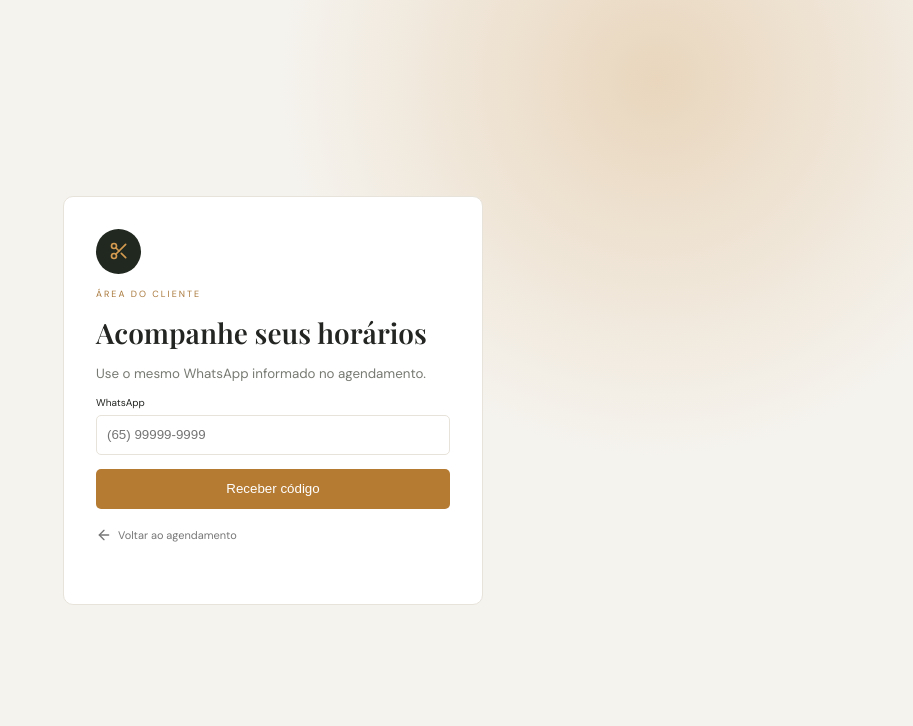
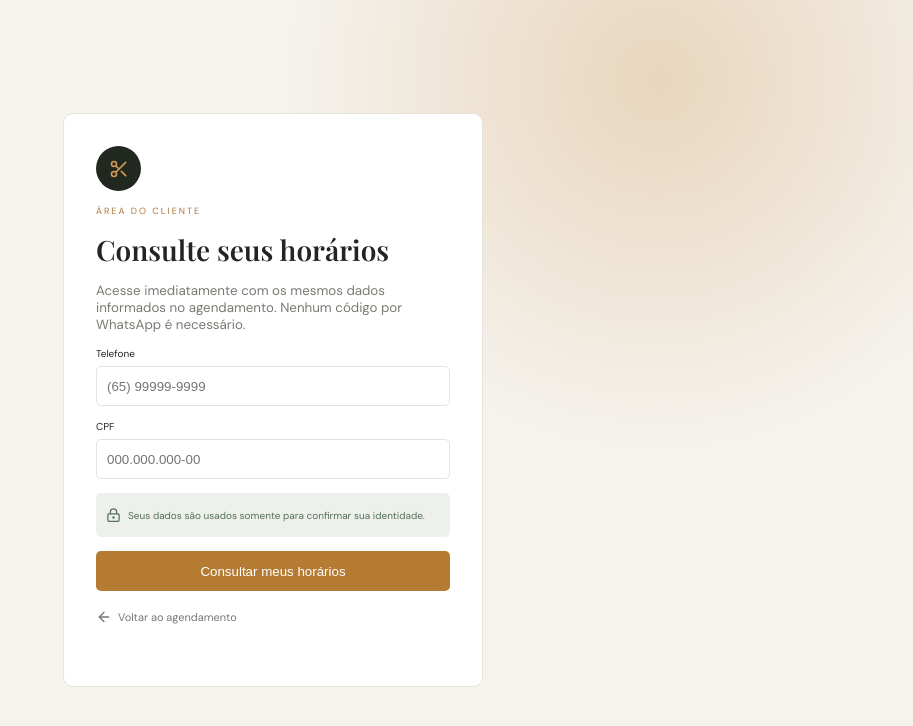
Before and after one commit to matheusgdoor/navalha, a Next.js app: page /cliente/login in a window 1280 px wide. Shown: the top 726 px of the page, without its empty margins (367-1280 px from the left). Built offline with nearby package versions, Linux system fonts and the light colour scheme.

Commit message:
Permitir consulta segura de horarios sem WhatsApp

```diff
--- a/app/agendar/page.tsx
+++ b/app/agendar/page.tsx
@@ -303,11 +303,12 @@ function Booking() {
             </label>
           </div>
           <label>
-            CPF (opcional)
+            CPF
             <input
               name="cpf"
               inputMode="numeric"
               placeholder="000.000.000-00"
+              required
               onChange={(e) =>
                 (e.currentTarget.value = maskCpf(e.currentTarget.value))
               }
--- /dev/null
+++ b/app/api/customer/login/route.ts
@@ -0,0 +1,36 @@
+import { createHash } from "crypto";
+import { NextResponse } from "next/server";
+import { query } from "@/lib/db";
+import { validCpf, validPhone } from "@/lib/br-fields";
+import { createCustomerSession, CUSTOMER_COOKIE } from "@/lib/customer-auth";
+
+export async function POST(request: Request) {
+  const body = await request.json().catch(() => ({}));
+  const phone = String(body.phone || "");
+  const cpf = String(body.cpf || "");
+  const slug = String(body.organization || "navalha");
+  if (!validPhone(phone) || !validCpf(cpf)) return NextResponse.json({ error: "Informe telefone e CPF válidos" }, { status: 400 });
+  const forwarded = request.headers.get("x-forwarded-for")?.split(",")[0]?.trim() || "local";
+  const identifier = createHash("sha256").update(`${phone.replace(/\D/g, "")}:${forwarded}`).digest("hex");
+  const attempts = await query<{ count: number }>(
+    "SELECT count(*)::int count FROM customer_login_attempts WHERE identifier_hash=$1 AND success=false AND attempted_at>now()-interval '15 minutes'",
+    [identifier],
+  );
+  if ((attempts.rows[0]?.count || 0) >= 8) return NextResponse.json({ error: "Muitas tentativas. Aguarde 15 minutos." }, { status: 429 });
+  const customer = (
+    await query<any>(
+      `SELECT c.id,c.name,c.organization_id,o.slug FROM clients c JOIN organizations o ON o.id=c.organization_id
+       WHERE regexp_replace(COALESCE(c.phone,''),'\D','','g')=regexp_replace($1,'\D','','g')
+       AND regexp_replace(COALESCE(c.cpf,''),'\D','','g')=regexp_replace($2,'\D','','g')
+       AND (o.slug=$3 OR replace(o.slug,'-','')=replace($3,'-','')) AND o.status IN('ACTIVE','TRIAL') AND o.manual_suspended=false
+       AND c.anonymized_at IS NULL ORDER BY c.updated_at DESC LIMIT 1`,
+      [phone, cpf, slug],
+    )
+  ).rows[0];
+  await query("INSERT INTO customer_login_attempts(identifier_hash,success) VALUES($1,$2)", [identifier, Boolean(customer)]);
+  if (!customer) return NextResponse.json({ error: "Dados não conferem. Verifique o telefone e o CPF cadastrados." }, { status: 401 });
+  const token = await createCustomerSession({ clientId: customer.id, organizationId: customer.organization_id, organizationSlug: customer.slug, name: customer.name });
+  const response = NextResponse.json({ ok: true });
+  response.cookies.set(CUSTOMER_COOKIE, token, { httpOnly: true, sameSite: "lax", secure: process.env.NODE_ENV === "production", path: "/", maxAge: 604800 });
+  return response;
+}
--- a/app/api/public/book/route.ts
+++ b/app/api/public/book/route.ts
@@ -7,10 +7,7 @@ import { PRIVACY_POLICY_VERSION } from "@/lib/privacy";
 const schema = z.object({
   name: z.string().min(2),
   phone: z.string().refine(validPhone, "Telefone inválido"),
-  cpf: z
-    .string()
-    .refine((v) => !v || validCpf(v), "CPF inválido")
-    .optional(),
+  cpf: z.string().refine(validCpf, "CPF inválido"),
   email: z.string().email().optional().or(z.literal("")),
   barberId: z.string().uuid(),
   serviceId: z.string().uuid(),
--- a/app/cliente/login/page.tsx
+++ b/app/cliente/login/page.tsx
@@ -1,121 +1,41 @@
 "use client";
 import { FormEvent, Suspense, useState } from "react";
 import { useSearchParams } from "next/navigation";
-import { ArrowLeft, MessageCircle, Scissors } from "lucide-react";
-import { maskPhone } from "@/lib/masks";
+import { ArrowLeft, LockKeyhole, Scissors } from "lucide-react";
+import { maskCpf, maskPhone } from "@/lib/masks";
+
 export default function CustomerLoginPage() {
-  return (
-    <Suspense
-      fallback={
-        <main className="customerLogin">
-          <div className="loading">Carregando...</div>
-        </main>
-      }
-    >
-      <CustomerLogin />
-    </Suspense>
-  );
+  return <Suspense fallback={<main className="customerLogin"><div className="loading">Carregando...</div></main>}><CustomerLogin /></Suspense>;
 }
+
 function CustomerLogin() {
-  const params = useSearchParams(),
-    organization = params.get("organization") || "navalha",
-    [phone, setPhone] = useState(""),
-    [code, setCode] = useState(""),
-    [step, setStep] = useState<"PHONE" | "CODE">("PHONE"),
-    [message, setMessage] = useState(""),
-    [devCode, setDevCode] = useState("");
-  async function request(e: FormEvent) {
-    e.preventDefault();
-    const r = await fetch("/api/customer/request-code", {
-        method: "POST",
-        headers: { "Content-Type": "application/json" },
-        body: JSON.stringify({ phone, organization }),
-      }),
-      x = await r.json();
-    setMessage(x.message || x.error);
-    if (r.ok) {
-      setStep("CODE");
-      setDevCode(x.devCode || "");
-    }
+  const params = useSearchParams();
+  const organization = params.get("organization") || "navalha";
+  const [phone, setPhone] = useState("");
+  const [cpf, setCpf] = useState("");
+  const [message, setMessage] = useState("");
+  const [loading, setLoading] = useState(false);
+  async function login(event: FormEvent) {
+    event.preventDefault();
+    setLoading(true);
+    setMessage("");
+    try {
+      const response = await fetch("/api/customer/login", { method: "POST", headers: { "Content-Type": "application/json" }, body: JSON.stringify({ phone, cpf, organization }) });
+      const result = await response.json();
+      if (!response.ok) throw new Error(result.error);
+      location.href = "/cliente";
+    } catch (reason) {
+      setMessage(reason instanceof Error ? reason.message : "Não foi possível entrar.");
+    } finally { setLoading(false); }
   }
-  async function verify(e: FormEvent) {
-    e.preventDefault();
-    const r = await fetch("/api/customer/verify-code", {
-        method: "POST",
-        headers: { "Content-Type": "application/json" },
-        body: JSON.stringify({ phone, code, organization }),
-      }),
-      x = await r.json();
-    if (r.ok) location.href = "/cliente";
-    else setMessage(x.error);
-  }
-  return (
-    <main className="customerLogin">
-      <form
-        className="accessCard"
-        onSubmit={step === "PHONE" ? request : verify}
-      >
-        <div className="customerLogo">
-          <Scissors />
-        </div>
-        <p>ÁREA DO CLIENTE</p>
-        <h1>
-          {step === "PHONE" ? "Acompanhe seus horários" : "Digite o código"}
-        </h1>
-        <small>
-          {step === "PHONE"
-            ? "Use o mesmo WhatsApp informado no agendamento."
-            : `Enviamos um código para ${phone}.`}
-        </small>
-        {step === "PHONE" ? (
-          <label>
-            WhatsApp
-            <input
-              value={phone}
-              inputMode="tel"
-              placeholder="(65) 99999-9999"
-              onChange={(e) => setPhone(maskPhone(e.target.value))}
-              required
-            />
-          </label>
-        ) : (
-          <label>
-            Código de 6 dígitos
-            <input
-              value={code}
-              inputMode="numeric"
-              maxLength={6}
-              onChange={(e) =>
-                setCode(e.target.value.replace(/\D/g, "").slice(0, 6))
-              }
-              required
-            />
-          </label>
-        )}
-        {devCode && (
-          <div className="devCode">
-            <MessageCircle />
-            Código local: <b>{devCode}</b>
-          </div>
-        )}
-        {message && <div className="adminMessage">{message}</div>}
-        <button>
-          {step === "PHONE" ? "Receber código" : "Entrar na minha conta"}
-        </button>
-        {step === "CODE" && (
-          <button
-            type="button"
-            className="customerSecondary"
-            onClick={() => setStep("PHONE")}
-          >
-            Trocar telefone
-          </button>
-        )}
-        <a href={`/agendar/${organization}`} className="backLink">
-          <ArrowLeft />
-          Voltar ao agendamento
-        </a>
-      </form>
-    </main>
-  );
+  return <main className="customerLogin"><form className="accessCard" onSubmit={login}>
+    <div className="customerLogo"><Scissors /></div><p>ÁREA DO CLIENTE</p><h1>Consulte seus horários</h1>
+    <small>Acesse imediatamente com os mesmos dados informados no agendamento. Nenhum código por WhatsApp é necessário.</small>
+    <label>Telefone<input value={phone} inputMode="tel" autoComplete="tel" placeholder="(65) 99999-9999" onChange={(event) => setPhone(maskPhone(event.target.value))} required /></label>
+    <label>CPF<input value={cpf} inputMode="numeric" autoComplete="off" placeholder="000.000.000-00" onChange={(event) => setCpf(maskCpf(event.target.value))} required /></label>
+    <div className="customerPrivacy"><LockKeyhole />Seus dados são usados somente para confirmar sua identidade.</div>
+    {message && <div className="adminMessage">{message}</div>}
+    <button disabled={loading}>{loading ? "Consultando..." : "Consultar meus horários"}</button>
+    <a href={`/agendar/${organization}`} className="backLink"><ArrowLeft />Voltar ao agendamento</a>
+  </form></main>;
 }
--- a/app/customer-portal.css
+++ b/app/customer-portal.css
@@ -257,3 +257,4 @@
     grid-template-columns: repeat(3, 1fr);
   }
 }
+.customerPrivacy{display:flex;align-items:center;gap:7px;padding:10px;border-radius:5px;background:#edf0eb;color:#55705a;font-size:10px}.customerPrivacy svg{width:15px}
```
Also changed, not shown: 1 other file (tests, documents, lock files or other folders).
